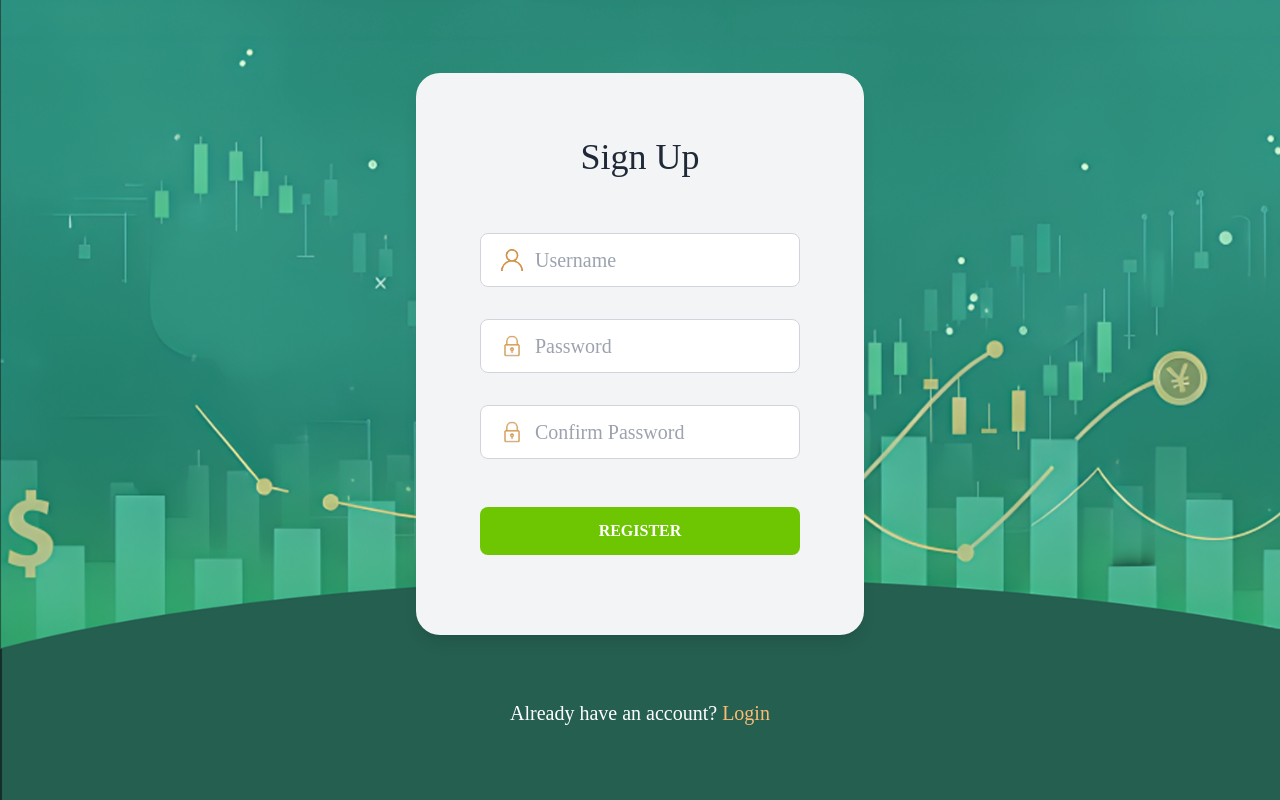
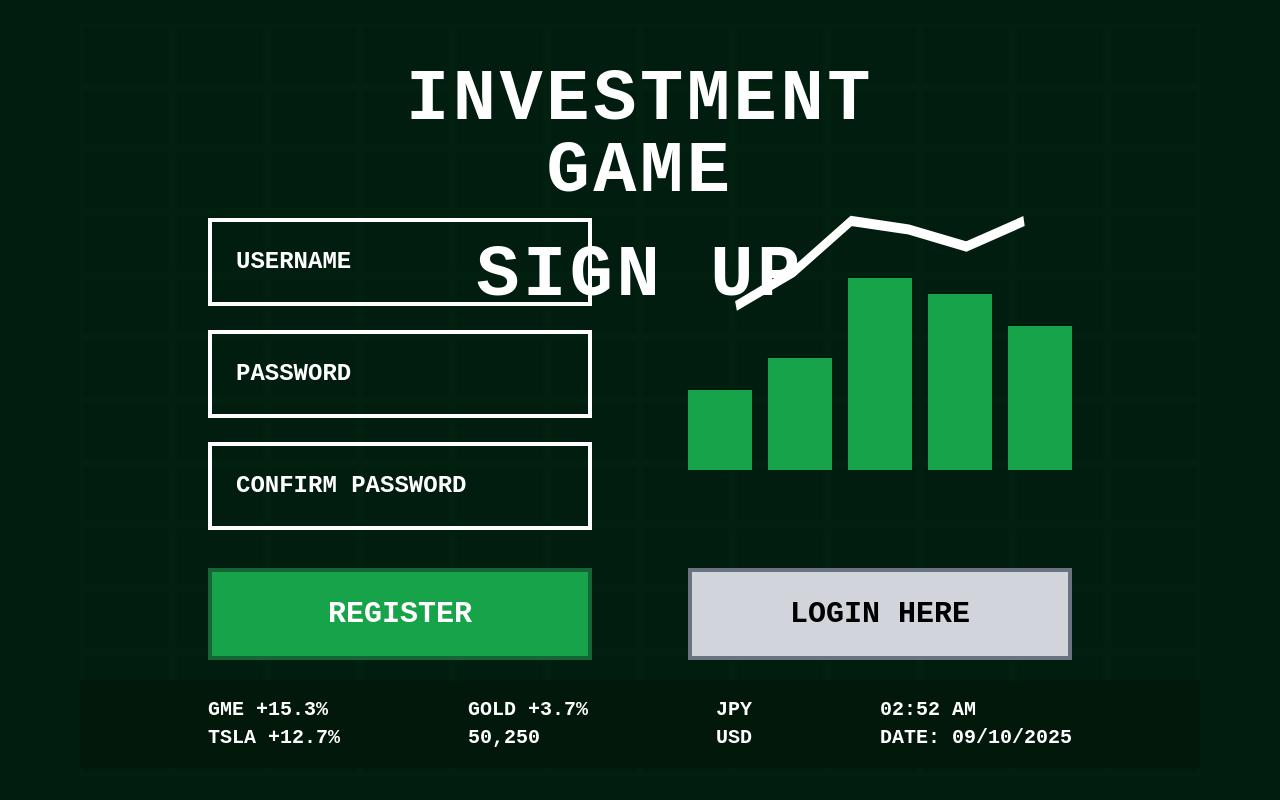
Before and after one commit to MickieeeJT/Senior, a React (Vite) app in the folder project/frontend/: page /signup in a window 1280 px wide. Built offline with nearby package versions, Linux system fonts and the light colour scheme; a web font is replaced by a local one.

Commit message:
Enhance Login and Signup pages style

```diff
--- a/project/frontend/src/Login.jsx
+++ b/project/frontend/src/Login.jsx
@@ -1,18 +1,40 @@
-import { useState } from "react";
-import { useNavigate } from "react-router-dom";
-import bgImage from "./assets/background.png";
-import userIcon from "./assets/user.png";
-import lockIcon from "./assets/lock.png";
+import { useState, useEffect } from "react";
 
 export default function LoginPage() {
   const [email, setEmail] = useState("");
   const [password, setPassword] = useState("");
   const [message, setMessage] = useState("");
   const [loading, setLoading] = useState(false);
-  const navigate = useNavigate();
+  const [currentDateTime, setCurrentDateTime] = useState(new Date());
 
-  const handleSubmit = async (e) => {
-    e.preventDefault();
+  // Update time every second
+  useEffect(() => {
+    const timer = setInterval(() => {
+      setCurrentDateTime(new Date());
+    }, 1000);
+
+    return () => clearInterval(timer); // Cleanup on unmount
+  }, []);
+
+  // Format time as HH:MM AM/PM
+  const formatTime = (date) => {
+    return date.toLocaleTimeString('en-US', {
+      hour: '2-digit',
+      minute: '2-digit',
+      hour12: true
+    }).toUpperCase();
+  };
+
+  // Format date as MM/DD/YYYY
+  const formatDate = (date) => {
+    return date.toLocaleDateString('en-US', {
+      month: '2-digit',
+      day: '2-digit',
+      year: 'numeric'
+    });
+  };
+
+  const handleSubmit = async () => {
     setLoading(true);
     setMessage("");
 
@@ -27,9 +49,12 @@ export default function LoginPage() {
       console.log("Server Response:", data);
 
       if (response.ok && data.success) {
-        setMessage("Login successful!");
+        setMessage("✅ Login successful!");
         localStorage.setItem("token", data.token);
-        setTimeout(() => navigate("/home"), 1000);
+        // Navigate to home after 1 second
+        setTimeout(() => {
+          window.location.href = "/home";
+        }, 1000);
       } else {
         setMessage("❌ " + data.message);
       }
@@ -41,85 +66,157 @@ export default function LoginPage() {
     }
   };
 
+  const handleKeyPress = (e) => {
+    if (e.key === 'Enter') {
+      handleSubmit();
+    }
+  };
+
   return (
-    <div
-      className="flex flex-col h-screen items-center justify-center bg-cover bg-center"
-      style={{ backgroundImage: `url(${bgImage})` }}
-    >
-      <div className="w-full max-w-md bg-gray-100 backdrop-blur-md p-12 rounded-3xl shadow-lg">
-        <h1 className="text-4xl text-center mb-6 text-gray-800 font-kameron pt-4">
-          Login
+    <div className="flex h-screen bg-[#011D10] relative overflow-hidden">
+      {/* Grid Background */}
+      <div className="absolute inset-0 opacity-20 px-20 py-6">
+        <div className="grid grid-cols-12 grid-rows-12 h-full w-full">
+          {[...Array(144)].map((_, i) => (
+            <div key={i} className="border-4" style={{ borderColor: '#032F14' }}></div>
+          ))}
+        </div>
+      </div>
+
+      {/* Header - Investment Game Title */}
+      <div className="absolute top-16 left-1/2 transform -translate-x-1/2 text-center z-10">
+        <h1 className="text-7xl font-bold text-white mb-8 tracking-wider" style={{ fontFamily: 'monospace, "Press Start 2P"' }}>
+          INVESTMENT GAME
         </h1>
+        <h2 className="text-7xl font-bold text-white tracking-wider" style={{ fontFamily: 'monospace, "Press Start 2P"' }}>
+          LOG IN
+        </h2>
+      </div>
 
-        <form onSubmit={handleSubmit} className="space-y-5">
-          <div className="flex flex-col items-center justify-center font-kameron">
-            <div className="flex items-center mt-8 w-80 border border-gray-300 rounded-lg p-3 focus-within:ring-2 focus-within:ring-green-200 bg-white">
-              <img
-                src={userIcon}
-                alt="user icon"
-                className="w-[16px] h-[16px] mr-3 ml-2"
-              />
+      {/* Content Container - for button alignment */}
+      <div className="flex w-full pt-16">
+
+        {/* Left Column - Login Form */}
+        <div className="flex-1 flex justify-end relative z-10 px-12">
+          <div className="flex flex-col justify-center items-start">
+
+            {/* SAME HEIGHT BOX */}
+            <div className="mb-6 min-h-[260px] flex flex-col justify-center">
+              <div className="flex flex-col gap-8 w-96">
+
                 <input
                   type="text"
-                placeholder="Username"
+                  placeholder="USERNAME"
                   value={email}
                   onChange={(e) => setEmail(e.target.value)}
-                className="text-xl w-full text-gray-500 placeholder-gray-400 focus:outline-none bg-transparent"
-                required
+                  onKeyPress={handleKeyPress}
+                  className="p-6 text-2xl font-bold bg-transparent border-4 border-white text-white placeholder-white focus:outline-none focus:border-green-400"
+                  style={{ fontFamily: 'monospace, "Press Start 2P"' }}
                 />
+
+                <input
+                  type="password"
+                  placeholder="PASSWORD"
+                  value={password}
+                  onChange={(e) => setPassword(e.target.value)}
+                  onKeyPress={handleKeyPress}
+                  className="p-6 text-2xl font-bold bg-transparent border-4 border-white text-white placeholder-white focus:outline-none focus:border-green-400"
+                  style={{ fontFamily: 'monospace, "Press Start 2P"' }}
+                />
+
+              </div>
             </div>
 
-            <div className="flex items-center my-8 w-80 border border-gray-300 rounded-lg p-3 focus-within:ring-2 focus-within:ring-green-200 bg-white">
-              <img
-                src={lockIcon}
-                alt="lock icon"
-                className="w-[16px] h-[16px] mr-3 ml-2"
-              />
-              <input
-                type="password"
-                placeholder="Password"
-                value={password}
-                onChange={(e) => setPassword(e.target.value)}
-                className="text-xl w-full text-gray-500 placeholder-gray-400 focus:outline-none bg-transparent"
-                required
-              />
-            </div>
-            <div className="pb-8 pt-4">
+
+            {/* LOGIN BUTTON */}
             <button
-                type="submit"
+              onClick={handleSubmit}
               disabled={loading}
-                style={{ backgroundColor: loading ? "#9CA3AF" : "#6DC601" }}
-                className={`w-80 p-3 rounded-lg font-semibold text-white transition ${
-                  loading ? "cursor-not-allowed" : "hover:bg-green-700"
-                }`}
+              className="w-96 p-6 text-3xl font-bold bg-green-600 hover:bg-green-700 text-white border-4 border-green-800 transition-all disabled:bg-gray-600 disabled:cursor-not-allowed"
+              style={{ fontFamily: 'monospace, "Press Start 2P"' }}
             >
               {loading ? "LOGGING IN..." : "LOGIN"}
             </button>
-            </div>
-          </div>
-        </form>
 
             {message && (
-          <p
-            className={`mt-4 text-center text-l font-kameron ${
-              message.startsWith("✅") ? "text-red-600" : "text-green-600"
-            }`}
-          >
+              <p className={`mt-4 text-lg font-bold ${message.startsWith("✅") ? "text-green-400" : "text-red-500"}`}>
                 {message}
               </p>
             )}
           </div>
+        </div>
 
-      <div className="mt-16 text-center">
-        <span className="text-white font-medium text-xl font-kameron">
-          New Here?{" "}
-        </span>
+        {/* Right Column - Chart + Create Account */}
+        <div className="flex-1 flex justify-start relative z-10 px-12">
+          <div className="flex flex-col justify-center items-start">
+
+            {/* SAME HEIGHT BOX */}
+            <div className="mb-6 min-h-[260px] flex flex-col justify-center relative">
+
+              {/* WHITE LINE GRAPH */}
+              <svg
+                className="absolute inset-0 w-full h-full pointer-events-none"
+                viewBox="0 0 400 200"
+                preserveAspectRatio="none"
+              >
+                <polyline
+                  points="50,60 110,40 170,10 230,15 290,25 350,5"
+                  fill="none"
+                  stroke="white"
+                  strokeWidth="6"
+                />
+
+                {/* ARROW HEAD - more angled pointing right-up */}
+                {/* <polygon
+                  points="355,0 340,10 350,15"
+                  fill="white"
+                  stroke="white"
+                  strokeWidth="2"
+                /> */}
+              </svg>
+
+              {/* GREEN BARS */}
+              <div className="flex items-end gap-4 w-96 relative z-10">
+                <div className="flex-1 h-20 bg-green-600"></div>
+                <div className="flex-1 h-28 bg-green-600"></div>
+                <div className="flex-1 h-48 bg-green-600"></div>
+                <div className="flex-1 h-44 bg-green-600"></div>
+                <div className="flex-1 h-36 bg-green-600"></div>
+              </div>
+            </div>
+
+
+            {/* CREATE ACCOUNT BUTTON */}
             <button
-          onClick={() => navigate("/signup")}
-          className="text-orange-300 hover:text-orange-500 text-xl font-kameron"
+              onClick={() => (window.location.href = "/signup")}
+              className="w-96 p-6 text-3xl font-bold bg-gray-300 hover:bg-gray-400 text-black border-4 border-gray-500 transition-all"
+              style={{ fontFamily: 'monospace, "Press Start 2P"' }}
             >
-          Sign Up
+              CREATE ACCOUNT
             </button>
+          </div>
+        </div>
+      </div>
+
+
+      {/* Stock Ticker */}
+      <div className="absolute bottom-8 left-20 right-20 flex justify-between px-32 text-white text-xl font-bold bg-[#01180B] py-4" style={{ fontFamily: 'monospace' }}>
+        <div>
+          <div>GME +15.3%</div>
+          <div>TSLA +12.7%</div>
+        </div>
+        <div>
+          <div>GOLD +3.7%</div>
+          <div>50,250</div>
+        </div>
+        <div>
+          <div>JPY</div>
+          <div>USD</div>
+        </div>
+        <div>
+          <div>{formatTime(currentDateTime)}</div>
+          <div>DATE: {formatDate(currentDateTime)}</div>
+        </div>
       </div>
     </div>
   );
--- a/project/frontend/src/Signup.jsx
+++ b/project/frontend/src/Signup.jsx
@@ -1,8 +1,5 @@
-import { useState } from "react";
+import { useState, useEffect } from "react";
 import { useNavigate } from "react-router-dom";
-import bgImage from "./assets/background.png";
-import userIcon from "./assets/user.png";
-import lockIcon from "./assets/lock.png";
 
 export default function SignupPage() {
   const [email, setEmail] = useState("");
@@ -10,7 +7,35 @@ export default function SignupPage() {
   const [confirmPassword, setConfirmPassword] = useState("");
   const [message, setMessage] = useState("");
   const [loading, setLoading] = useState(false);
+  const [currentDateTime, setCurrentDateTime] = useState(new Date());
   const navigate = useNavigate();
+
+  // Update time every second
+  useEffect(() => {
+    const timer = setInterval(() => {
+      setCurrentDateTime(new Date());
+    }, 1000);
+
+    return () => clearInterval(timer); // Cleanup on unmount
+  }, []);
+
+  // Format time as HH:MM AM/PM
+  const formatTime = (date) => {
+    return date.toLocaleTimeString('en-US', {
+      hour: '2-digit',
+      minute: '2-digit',
+      hour12: true
+    }).toUpperCase();
+  };
+
+  // Format date as MM/DD/YYYY
+  const formatDate = (date) => {
+    return date.toLocaleDateString('en-US', {
+      month: '2-digit',
+      day: '2-digit',
+      year: 'numeric'
+    });
+  };
 
   const handleSubmit = async (e) => {
     e.preventDefault();
@@ -50,90 +75,167 @@ export default function SignupPage() {
     }
   };
 
+  const handleKeyPress = (e) => {
+    if (e.key === 'Enter') {
+      handleSubmit(e);
+    }
+  };
+
   return (
-    <div
-      className="flex flex-col h-screen items-center justify-center bg-cover bg-center"
-      style={{ backgroundImage: `url(${bgImage})` }}
-    >
-      <div className="w-full max-w-md bg-gray-100 backdrop-blur-md p-12 rounded-3xl shadow-lg">
-        <h1 className="text-4xl text-center mb-6 text-gray-800 font-kameron pt-4">
-          Sign Up
+    <div className="flex h-screen bg-[#011D10] relative overflow-hidden">
+      {/* Grid Background */}
+      <div className="absolute inset-0 opacity-20 px-20 py-6">
+        <div className="grid grid-cols-12 grid-rows-12 h-full w-full">
+          {[...Array(144)].map((_, i) => (
+            <div key={i} className="border-4" style={{ borderColor: '#032F14' }}></div>
+          ))}
+        </div>
+      </div>
+
+      {/* Header - Investment Game Title */}
+      <div className="absolute top-16 left-1/2 transform -translate-x-1/2 text-center z-10">
+        <h1 className="text-7xl font-bold text-white mb-8 tracking-wider" style={{ fontFamily: 'monospace, "Press Start 2P"' }}>
+          INVESTMENT GAME
         </h1>
+        <h2 className="text-7xl font-bold text-white tracking-wider" style={{ fontFamily: 'monospace, "Press Start 2P"' }}>
+          SIGN UP
+        </h2>
+      </div>
 
-        <form onSubmit={handleSubmit} className="space-y-5">
-          <div className="flex flex-col items-center justify-center font-kameron">
-            <div className="flex items-center mt-8 w-80 border border-gray-300 rounded-lg p-3 focus-within:ring-2 focus-within:ring-green-200 bg-white">
-              <img src={userIcon} alt="user icon" className="w-[22px] h-[22px] mr-3 ml-2" />
+      {/* Content Container - for button alignment */}
+      <div className="flex w-full pt-16">
+
+        {/* Left Column - Signup Form */}
+        <div className="flex-1 flex justify-end relative z-10 px-12">
+          <div className="flex flex-col justify-center items-start">
+
+            {/* SAME HEIGHT BOX */}
+            <div className="mb-6 min-h-[340px] flex flex-col justify-center">
+              <div className="flex flex-col gap-6 w-96">
+
                 <input
                   type="email"
+                  placeholder="USERNAME"
                   value={email}
                   onChange={(e) => setEmail(e.target.value)}
-                placeholder="Username"
-                className="text-xl w-full text-gray-500 placeholder-gray-400 focus:outline-none bg-transparent"
+                  onKeyPress={handleKeyPress}
+                  className="p-6 text-2xl font-bold bg-transparent border-4 border-white text-white placeholder-white focus:outline-none focus:border-green-400"
+                  style={{ fontFamily: 'monospace, "Press Start 2P"' }}
                   required
                 />
+
+                <input
+                  type="password"
+                  placeholder="PASSWORD"
+                  value={password}
+                  onChange={(e) => setPassword(e.target.value)}
+                  onKeyPress={handleKeyPress}
+                  className="p-6 text-2xl font-bold bg-transparent border-4 border-white text-white placeholder-white focus:outline-none focus:border-green-400"
+                  style={{ fontFamily: 'monospace, "Press Start 2P"' }}
+                  required
+                />
+
+                <input
+                  type="password"
+                  placeholder="CONFIRM PASSWORD"
+                  value={confirmPassword}
+                  onChange={(e) => setConfirmPassword(e.target.value)}
+                  onKeyPress={handleKeyPress}
+                  className="p-6 text-2xl font-bold bg-transparent border-4 border-white text-white placeholder-white focus:outline-none focus:border-green-400"
+                  style={{ fontFamily: 'monospace, "Press Start 2P"' }}
+                  required
+                />
+
+              </div>
             </div>
 
-            <div className="flex items-center my-8 w-80 border border-gray-300 rounded-lg p-3 focus-within:ring-2 focus-within:ring-green-200 bg-white">
-              <img src={lockIcon} alt="lock icon" className="w-[22px] h-[22px] mr-3 ml-2" />
-              <input
-                type="password"
-                value={password}
-                onChange={(e) => setPassword(e.target.value)}
-                placeholder="Password"
-                className="text-xl w-full text-gray-500 placeholder-gray-400 focus:outline-none bg-transparent"
-                required
-              />
-            </div>
-
-            <div className="flex items-center mb-8 w-80 border border-gray-300 rounded-lg p-3 focus-within:ring-2 focus-within:ring-green-200 bg-white">
-              <img src={lockIcon} alt="lock icon" className="w-[22px] h-[22px] mr-3 ml-2" />
-              <input
-                type="password"
-                value={confirmPassword}
-                onChange={(e) => setConfirmPassword(e.target.value)}
-                placeholder="Confirm Password"
-                className="text-xl w-full text-gray-500 placeholder-gray-400 focus:outline-none bg-transparent"
-                required
-              />
-            </div>
-
-            <div className="pb-8 pt-4">
+            {/* REGISTER BUTTON */}
             <button
-                type="submit"
+              onClick={handleSubmit}
               disabled={loading}
-                style={{ backgroundColor: loading ? "#9CA3AF" : "#6DC601" }}
-                className={`w-80 p-3 rounded-lg font-semibold text-white transition ${
-                  loading ? "cursor-not-allowed" : "hover:bg-green-700"
-                }`}
+              className="w-96 p-6 text-3xl font-bold bg-green-600 hover:bg-green-700 text-white border-4 border-green-800 transition-all disabled:bg-gray-600 disabled:cursor-not-allowed"
+              style={{ fontFamily: 'monospace, "Press Start 2P"' }}
             >
               {loading ? "CREATING..." : "REGISTER"}
             </button>
-            </div>
 
             {message && (
-              <p
-                className={`mt-4 text-center text-l font-kameron ${
-                  message.startsWith("✅") ? "text-red-600" : "text-green-600"
-                }`}
-              >
+              <p className={`mt-4 text-lg font-bold ${message.startsWith("✅") ? "text-green-400" : "text-red-500"}`}>
                 {message}
               </p>
             )}
           </div>
-        </form>
         </div>
 
-      <div className="mt-16 text-center">
-        <span className="text-white font-medium text-xl font-kameron">
-          Already have an account?{" "}
-        </span>
+        {/* Right Column - Chart + Login */}
+        <div className="flex-1 flex justify-start relative z-10 px-12">
+          <div className="flex flex-col justify-center items-start">
+
+            {/* SAME HEIGHT BOX */}
+            <div className="mb-6 min-h-[340px] flex flex-col justify-center relative">
+
+              {/* WHITE LINE GRAPH */}
+              <svg
+                className="absolute inset-0 w-full h-full pointer-events-none"
+                viewBox="0 0 400 200"
+                preserveAspectRatio="none"
+              >
+                <polyline
+                  points="50,60 110,40 170,10 230,15 290,25 350,10"
+                  fill="none"
+                  stroke="white"
+                  strokeWidth="6"
+                />
+
+                {/* ARROW HEAD - pointing right 45 degrees up */}
+                {/* <polygon
+                  points="355,0 340,10 350,15"
+                  fill="white"
+                  stroke="white"
+                  strokeWidth="2"
+                /> */}
+              </svg>
+
+              {/* GREEN BARS */}
+              <div className="flex items-end gap-4 w-96 relative z-10">
+              <div className="flex-1 h-20 bg-green-600"></div>
+                <div className="flex-1 h-28 bg-green-600"></div>
+                <div className="flex-1 h-48 bg-green-600"></div>
+                <div className="flex-1 h-44 bg-green-600"></div>
+                <div className="flex-1 h-36 bg-green-600"></div>
+              </div>
+            </div>
+
+            {/* LOGIN BUTTON */}
             <button
               onClick={() => navigate("/login")}
-          className="text-orange-300 hover:text-orange-500 text-xl font-kameron"
+              className="w-96 p-6 text-3xl font-bold bg-gray-300 hover:bg-gray-400 text-black border-4 border-gray-500 transition-all"
+              style={{ fontFamily: 'monospace, "Press Start 2P"' }}
             >
-          Login
+              LOGIN HERE
             </button>
+          </div>
+        </div>
+      </div>
+
+      {/* Stock Ticker */}
+      <div className="absolute bottom-8 left-20 right-20 flex justify-between px-32 text-white text-xl font-bold bg-[#01180B] py-4" style={{ fontFamily: 'monospace' }}>
+        <div>
+          <div>GME +15.3%</div>
+          <div>TSLA +12.7%</div>
+        </div>
+        <div>
+          <div>GOLD +3.7%</div>
+          <div>50,250</div>
+        </div>
+        <div>
+          <div>JPY</div>
+          <div>USD</div>
+        </div>
+        <div>
+          <div>{formatTime(currentDateTime)}</div>
+          <div>DATE: {formatDate(currentDateTime)}</div>
+        </div>
       </div>
     </div>
   );
```
Also changed, not shown: project/frontend/src/Dashboard.jsx (+19 -9 lines). Lines whose indentation alone changed are shown as unchanged.
